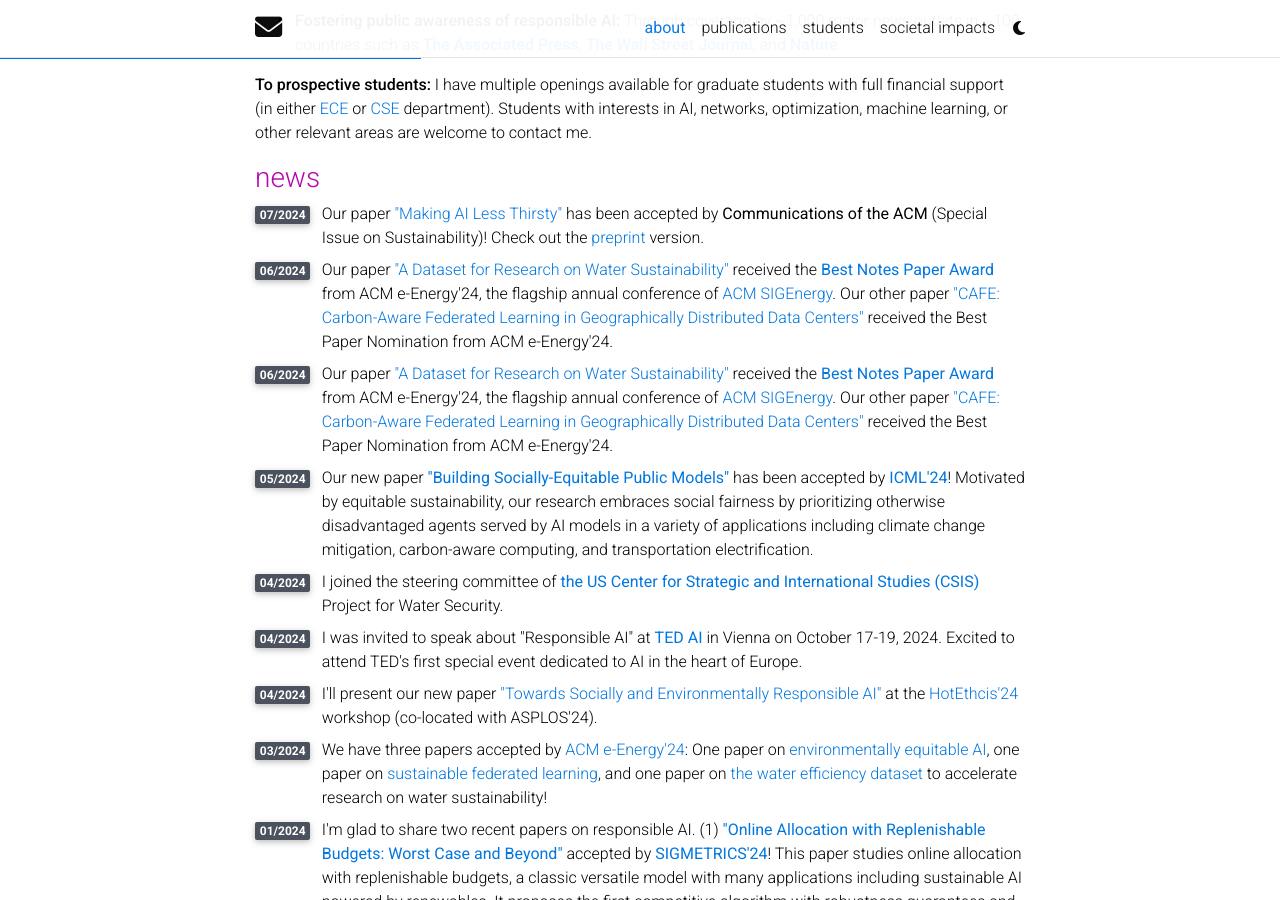
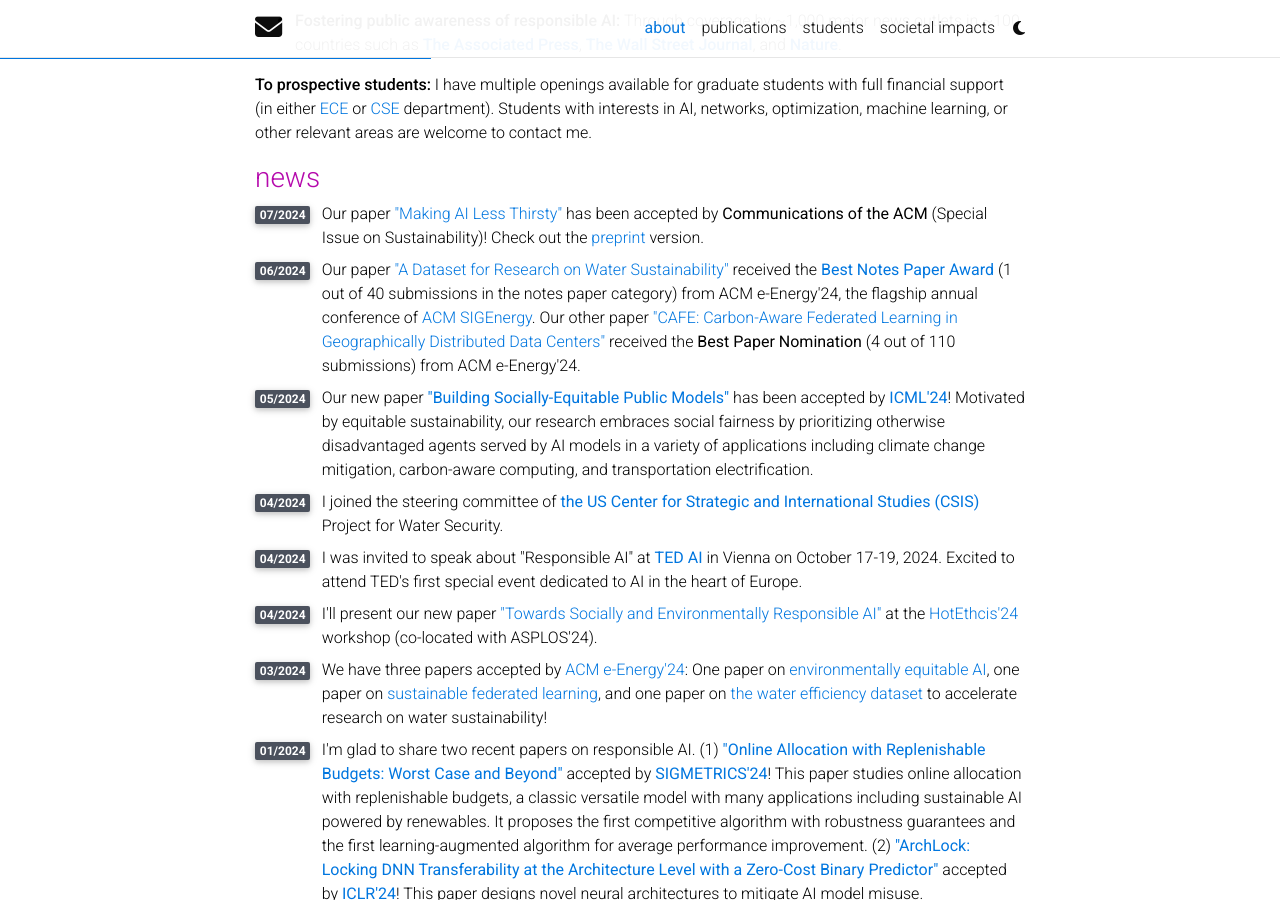
Before and after one commit to shaoleiren/shaoleiren.github.io, a Jekyll site: the page built from _pages/about.md, in a window 1280 px wide and 900 px high, scrolled down 1105 px. Built offline with Jekyll 4.4.1, drawn with Linux system fonts in a browser that asks for light colours; full-size pictures stand in for the smaller copies a plugin makes; comment, search, counter and statistics services are not loaded; a style sheet for code colours, icons or effects is not loaded.

Commit message:
Update about.html

```diff
--- a/_layouts/about.html
+++ b/_layouts/about.html
@@ -110,23 +110,12 @@
               </div>
               <div class="col-xs-11 cl-sm-11 col-md-11 mt-2 mt-md-0">
                Our paper
-               <a href="https://dl.acm.org/doi/10.1145/3632775.3661962">"A Dataset for Research on Water Sustainability"</a> received the <b><a href="https://energy.acm.org/conferences/eenergy/2024/bestpaper.php">Best Notes Paper Award</a></b> from ACM e-Energy'24, the flagship annual conference of <a href="https://energy.acm.org/">ACM SIGEnergy</a>.
-               Our other paper <a href="https://arxiv.org/abs/2311.03615">"CAFE: Carbon-Aware Federated Learning in Geographically Distributed Data Centers"</a> received the Best Paper Nomination from ACM e-Energy'24.
+               <a href="https://dl.acm.org/doi/10.1145/3632775.3661962">"A Dataset for Research on Water Sustainability"</a> received the <b><a href="https://energy.acm.org/conferences/eenergy/2024/bestpaper.php">Best Notes Paper Award</a></b> (1 out of 40 submissions in the notes paper category) from ACM e-Energy'24, the flagship annual conference of <a href="https://energy.acm.org/">ACM SIGEnergy</a>.
+               Our other paper <a href="https://arxiv.org/abs/2311.03615">"CAFE: Carbon-Aware Federated Learning in Geographically Distributed Data Centers"</a> received the <b>Best Paper Nomination</b> (4 out of 110 submissions) from ACM e-Energy'24.
               </div>
           </div>
 
-          <div class="row" style="margin-bottom: 8px;">
-              <div class="col-xs-1 cl-sm-1 col-md-1 text-center" style="width: 30px;">
-                <span class="badge font-weight-bold stylish-color text-uppercase align-middle" style="min-width: 30px;">
-                 06/2024
-                </span>
-              </div>
-              <div class="col-xs-11 cl-sm-11 col-md-11 mt-2 mt-md-0">
-               Our paper
-               <a href="https://dl.acm.org/doi/10.1145/3632775.3661962">"A Dataset for Research on Water Sustainability"</a> received the <b><a href="https://energy.acm.org/conferences/eenergy/2024/bestpaper.php">Best Notes Paper Award</a></b> from ACM e-Energy'24, the flagship annual conference of <a href="https://energy.acm.org/">ACM SIGEnergy</a>.
-               Our other paper <a href="https://arxiv.org/abs/2311.03615">"CAFE: Carbon-Aware Federated Learning in Geographically Distributed Data Centers"</a> received the Best Paper Nomination from ACM e-Energy'24.
-              </div>
-          </div>
+
 
           <div class="row" style="margin-bottom: 8px;">
               <div class="col-xs-1 cl-sm-1 col-md-1 text-center" style="width: 30px;">
```
